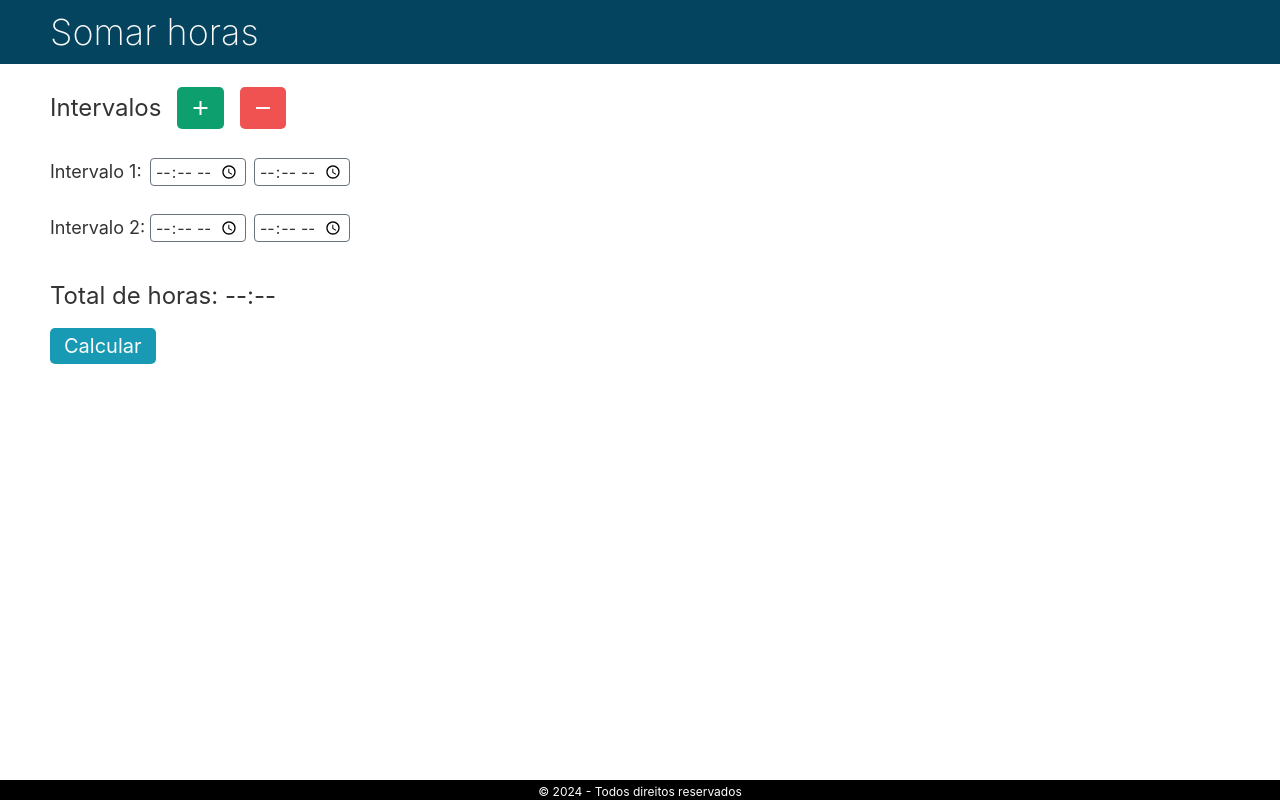
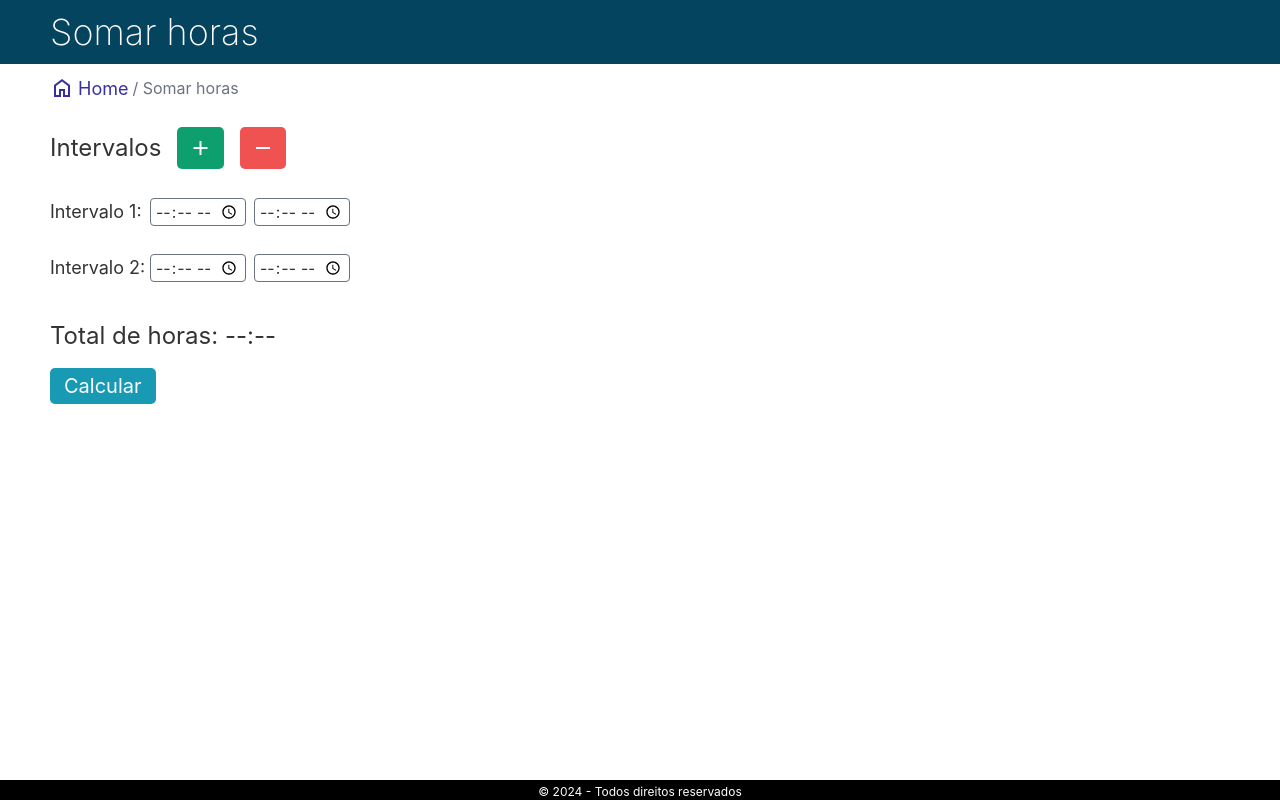
Before and after one commit to Samuel-silva/calculadora-horas, a Next.js app: page /calculadora-horas/calculator in a window 1280 px wide. Built offline with nearby package versions, Linux system fonts and the light colour scheme.

Commit message:
Feat - Breadcrump

```diff
--- a/src/components/calculator.tsx
+++ b/src/components/calculator.tsx
@@ -10,6 +10,7 @@ import { useEffect, useState } from "react";
 import { useIntervals } from "hooks/useIntervals"
 import { useValidation } from "hooks/useValidation"
 import { useConversion } from "hooks/useConversion"
+import Link from "next/link";
 
 export default function Calculator() {
   const [total, setTotal] = useState<string>('--:--')
@@ -86,6 +87,14 @@ export default function Calculator() {
   return (
     <>
       <Container>
+        <div className="flex items-center pt-2">
+          <Link href="/" className="flex items-center mr-1 text-indigo-800">
+            <i aria-hidden="true" className="material-symbols-outlined material-symbols-fill text-2xl pr-1">home</i>
+            <span className="text-lg pt-0.5">Home</span>
+          </Link>
+          <p className="text-gray-500">/ Somar horas</p>
+        </div>
+
         <div className="flex items-center py-3">
           <p className="text-xl sm:text-2xl py-4">Intervalos</p>
           <ButtonSuccess disabled={disabledAdd()} className="ml-4" onClick={addInterval} aria-label="Adicionar intervalo"><i aria-hidden="true" className="material-symbols-outlined py-0.5 text-2xl">add</i></ButtonSuccess>
```
